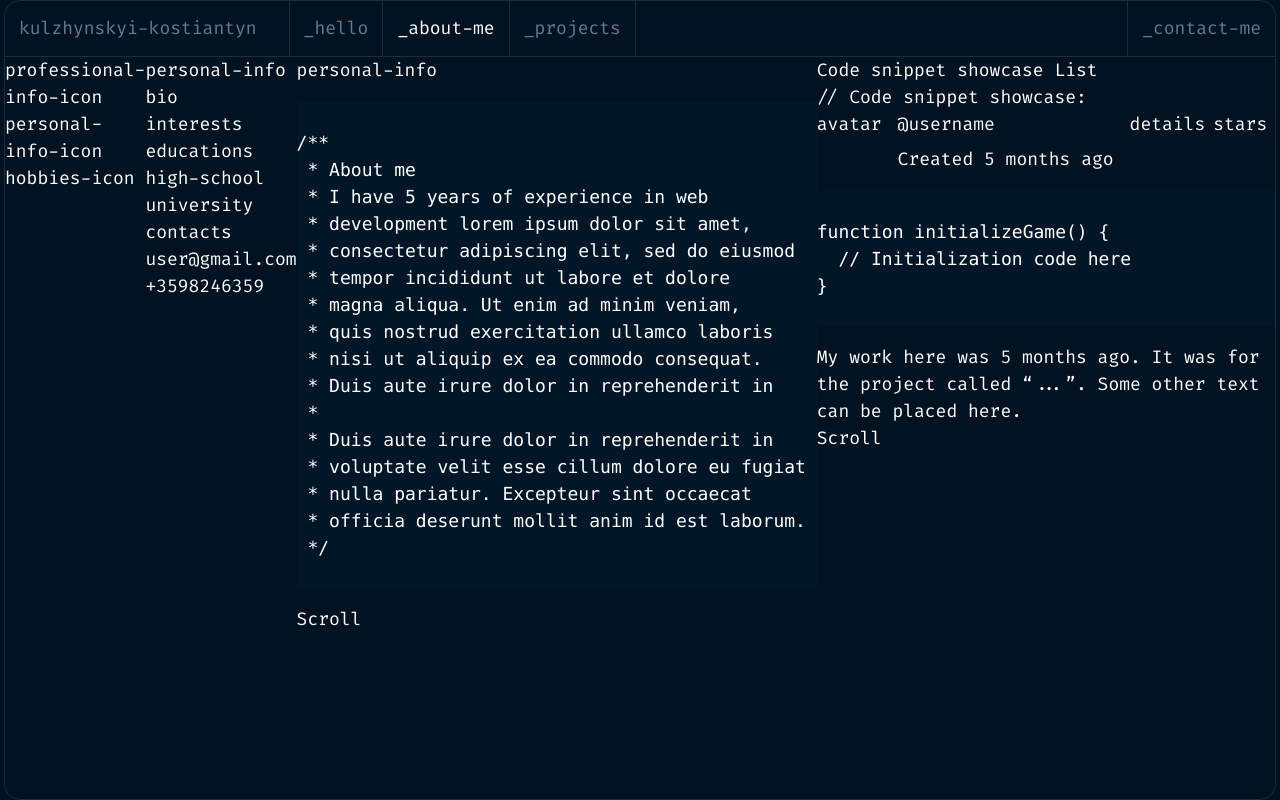
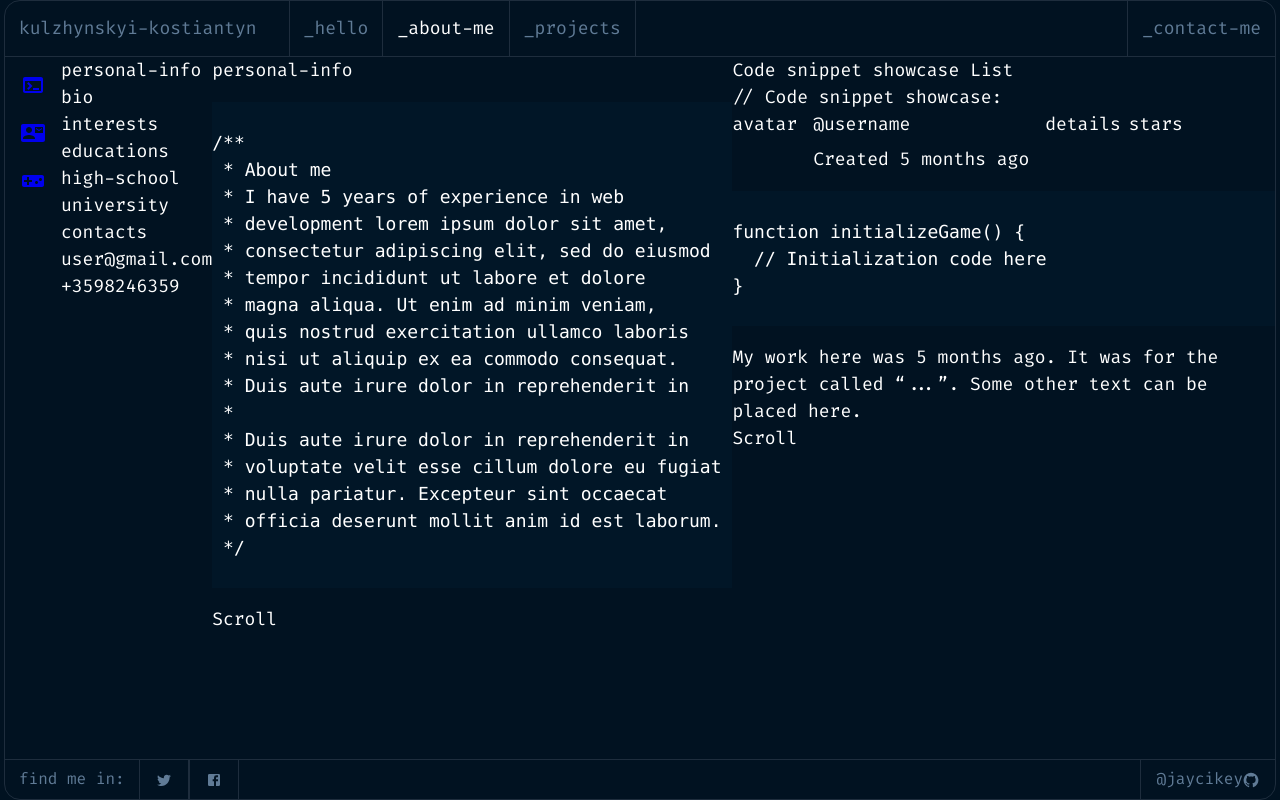
Before and after one commit to jaycikey/Portfolio, a React (Vite) app: page /about in a window 1280 px wide. Built offline with nearby package versions, Linux system fonts and the light colour scheme.

Commit message:
layoutAnd404

```diff
--- a/src/components/About/SideBar/SideBar.jsx
+++ b/src/components/About/SideBar/SideBar.jsx
@@ -8,14 +8,38 @@
  * You can add anything else you need.
  */
 
-import { Box } from '@mui/material';
+import { Box, List, ListItem } from '@mui/material';
+import { Link } from 'react-router-dom';
+import TerminalIcon from '@mui/icons-material/Terminal';
+import ContactMailIcon from '@mui/icons-material/ContactMail';
+import VideogameAssetIcon from '@mui/icons-material/VideogameAsset';
 
 const SideBar = () => {
+  const sideBarStyles = {};
+
+  const sideBarItemStyles = {};
+
+  const iconStyle = {};
+
   return (
-    <Box component="ul">
-      <Box component="li">professional-info-icon</Box>
-      <Box component="li">personal-info-icon</Box>
-      <Box component="li">hobbies-icon</Box>
+    <Box sx={sideBarStyles}>
+      <List>
+        <ListItem sx={sideBarItemStyles}>
+          <Link to="/about/professional-info">
+            <TerminalIcon sx={iconStyle} />
+          </Link>
+        </ListItem>
+        <ListItem sx={sideBarItemStyles}>
+          <Link to="/about/personal-info">
+            <ContactMailIcon sx={iconStyle} />
+          </Link>
+        </ListItem>
+        <ListItem sx={sideBarItemStyles}>
+          <Link to="/about/hobbies">
+            <VideogameAssetIcon sx={iconStyle} />
+          </Link>
+        </ListItem>
+      </List>
     </Box>
   );
 };
--- a/src/components/App.jsx
+++ b/src/components/App.jsx
@@ -1,14 +1,17 @@
+import { lazy, Suspense } from 'react';
 import { BrowserRouter as Router, Route, Routes } from 'react-router-dom';
 import { CssBaseline, Box, ThemeProvider } from '@mui/material';
-import HomePage from '../pages/HomePage';
-import AboutPage from '../pages/AboutPage';
-import ProjectsPage from '../pages/ProjectsPage';
-import ContactPage from '../pages/ContactPage';
+import { Provider } from 'react-redux';
 import theme from '../shared/theme/theme';
-import { Provider } from 'react-redux';
 import store from '../redux/store';
 import projects from './projects.json';
 import useRealViewportHeight from '../hooks/useRealViewportHeight';
+import NotFoundPage from '../shared/components/NotFoundPage/NotFoundPage';
+
+const HomePage = lazy(() => import('../pages/HomePage'));
+const AboutPage = lazy(() => import('../pages/AboutPage'));
+const ProjectsPage = lazy(() => import('../pages/ProjectsPage'));
+const ContactPage = lazy(() => import('../pages/ContactPage'));
 
 const App = () => {
   useRealViewportHeight();
@@ -17,6 +20,7 @@ const App = () => {
       <ThemeProvider theme={theme}>
         <CssBaseline />
         <Router>
+          <Suspense fallback={<div>Loading...</div>}>
             <Box>
               <Routes>
                 <Route path="/" element={<HomePage />} />
@@ -26,8 +30,10 @@ const App = () => {
                   element={<ProjectsPage projects={projects} />}
                 />
                 <Route path="/contact" element={<ContactPage />} />
+                <Route path="*" element={<NotFoundPage />} />
               </Routes>
             </Box>
+          </Suspense>
         </Router>
       </ThemeProvider>
     </Provider>
--- a/src/pages/AboutPage.jsx
+++ b/src/pages/AboutPage.jsx
@@ -1,21 +1,11 @@
-import Header from '../shared/components/Header/Header';
 import About from '../components/About/About';
-import Footer from '../shared/components/Footer/Footer';
-import useBreakpoints from '../hooks/useBreakpoint';
-import Container from '../components/Conteiner/Conteiner';
+import Layout from '../shared/components/Layout/Layout';
 
 const AboutPage = () => {
-  const { isSm, isMd } = useBreakpoints();
-  const isSmallScreen = isSm || isMd;
-
   return (
-    <Container>
-      <div className="about-page">
-        <Header />
-        <About />
-        {isSmallScreen && <Footer />}
-      </div>
-    </Container>
+    <Layout>
+      <About />
+    </Layout>
   );
 };
 
--- a/src/pages/ContactPage.jsx
+++ b/src/pages/ContactPage.jsx
@@ -1,21 +1,11 @@
-import Header from '../shared/components/Header/Header';
 import Contact from '../components/Contact/Contact';
-import Footer from '../shared/components/Footer/Footer';
-import useBreakpoints from '../hooks/useBreakpoint';
-import Container from '../components/Conteiner/Conteiner';
+import Layout from '../shared/components/Layout/Layout';
 
 const ContactPage = () => {
-  const { isSm, isMd } = useBreakpoints();
-  const isSmallScreen = isSm || isMd;
-
   return (
-    <Container>
-      <div>
-        <Header />
-        <Contact />
-        {isSmallScreen && <Footer />}
-      </div>
-    </Container>
+    <Layout>
+      <Contact />
+    </Layout>
   );
 };
 
--- a/src/pages/HomePage.jsx
+++ b/src/pages/HomePage.jsx
@@ -1,28 +1,11 @@
-import Header from '../shared/components/Header/Header';
-import Footer from '../shared/components/Footer/Footer';
-import { Box } from '@mui/material';
 import Home from '../components/Home/Home';
-import useBreakpoint from '../hooks/useBreakpoint';
-import Container from '../components/Conteiner/Conteiner';
+import Layout from '../shared/components/Layout/Layout';
 
 const HomePage = () => {
-  const { isSm, isMd } = useBreakpoint();
-  const isSmallScreen = isSm || isMd;
-
-  const homeStyles = {
-    display: 'flex',
-    flexDirection: 'column',
-    height: 'calc(var(--vh, 1vh) * 100 - 2px)',
-  };
-
   return (
-    <Container>
-      <Box sx={homeStyles}>
-        <Header />
-        <Home />
-        {!isSmallScreen && <Footer />}
-      </Box>
-    </Container>
+    <Layout>
+      <Home />
+    </Layout>
   );
 };
 
--- a/src/pages/ProjectsPage.jsx
+++ b/src/pages/ProjectsPage.jsx
@@ -1,21 +1,11 @@
-import Footer from '../shared/components/Footer/Footer';
-import Header from '../shared/components/Header/Header';
 import ProjectList from '../components/ProjectList/ProjectList';
-import useBreakpoints from '../hooks/useBreakpoint';
-import Container from '../components/Conteiner/Conteiner';
+import Layout from '../shared/components/Layout/Layout';
 
 const ProjectsPage = ({ projects }) => {
-  const { isSm, isMd } = useBreakpoints();
-  const isSmallScreen = isSm || isMd;
-
   return (
-    <Container>
-      <div>
-        <Header />
-        <ProjectList projects={projects} />
-        {isSmallScreen && <Footer />}
-      </div>
-    </Container>
+    <Layout>
+      <ProjectList projects={projects} />
+    </Layout>
   );
 };
 
--- /dev/null
+++ b/src/shared/components/Layout/Layout.jsx
@@ -0,0 +1,27 @@
+import useBreakpoint from '../../../hooks/useBreakpoint';
+import Footer from '../Footer/Footer';
+import Header from '../Header/Header';
+import Container from '../Conteiner/Conteiner';
+import { Box } from '@mui/material';
+
+const Layout = ({ children }) => {
+  const { isSm, isMd } = useBreakpoint();
+  const isSmallScreen = isSm || isMd;
+
+  const homeStyles = {
+    display: 'flex',
+    flexDirection: 'column',
+    height: 'calc(var(--vh, 1vh) * 100 - 2px)',
+  };
+
+  return (
+    <Container>
+      <Box sx={homeStyles}>
+        <Header />
+        {children}
+        {!isSmallScreen && <Footer />}
+      </Box>
+    </Container>
+  );
+};
+export default Layout;
--- /dev/null
+++ b/src/shared/components/NotFoundPage/NotFoundPage.jsx
@@ -0,0 +1,47 @@
+import { Box, Typography, Button } from '@mui/material';
+import { Link } from 'react-router-dom';
+import Layout from '../Layout/Layout';
+
+const NotFoundPage = () => {
+  return (
+    <Layout>
+      <Box
+        sx={{
+          display: 'flex',
+          flexDirection: 'column',
+          alignItems: 'center',
+          justifyContent: 'center',
+          height: '100vh',
+          textAlign: 'center',
+          padding: '2rem',
+        }}
+      >
+        <Typography
+          variant="h1"
+          component="h1"
+          sx={{ fontSize: '4rem', marginBottom: '1rem' }}
+        >
+          404
+        </Typography>
+        <Typography
+          variant="h6"
+          component="h2"
+          sx={{ fontSize: '1.5rem', marginBottom: '2rem' }}
+        >
+          {`Oops! The page you're looking for doesn't exist.`}
+        </Typography>
+        <Button
+          variant="contained"
+          color="primary"
+          component={Link}
+          to="/"
+          sx={{ textTransform: 'none', padding: '0.75rem 1.5rem' }}
+        >
+          Go Back Home
+        </Button>
+      </Box>
+    </Layout>
+  );
+};
+
+export default NotFoundPage;
```
Also changed, not shown: src/main.jsx (+6 -6 lines), src/shared/components/Conteiner/Conteiner.jsx (renamed from src/components/Conteiner/Conteiner.jsx). Lines whose indentation alone changed are shown as unchanged.
